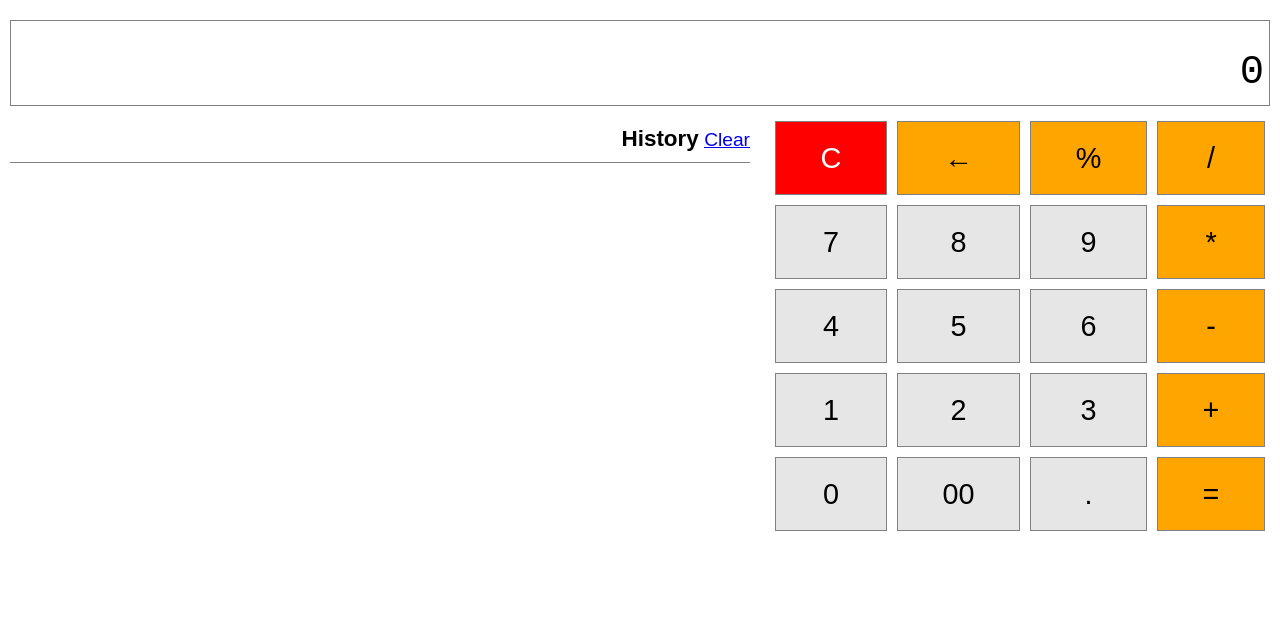
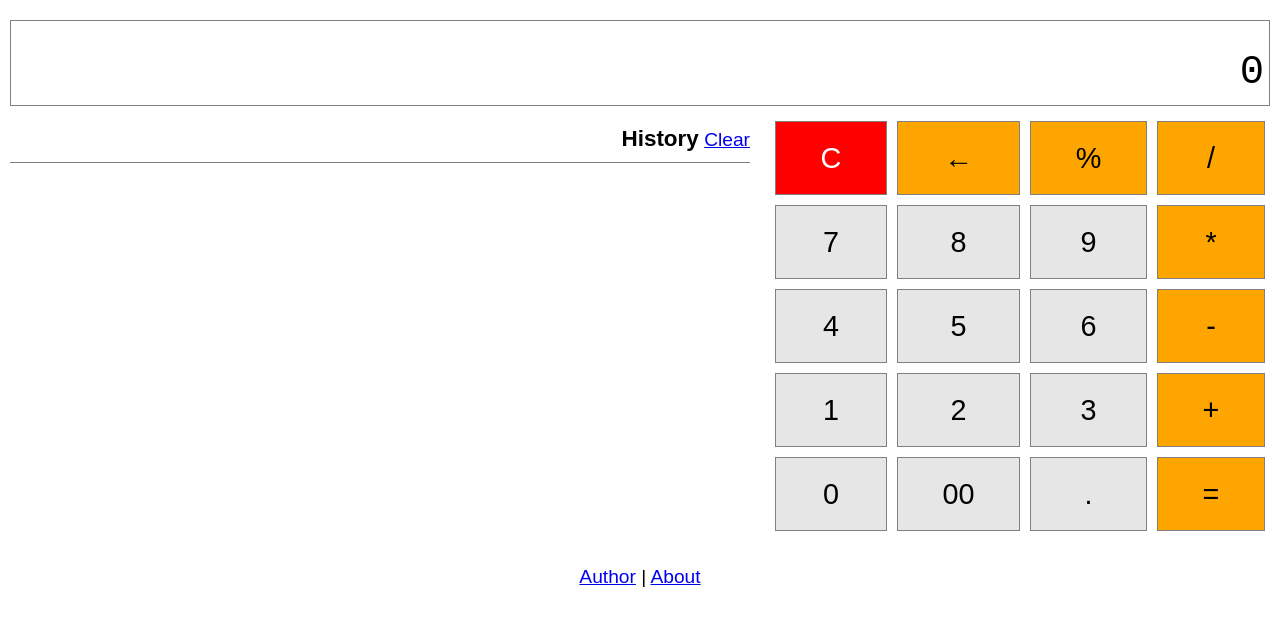
Before and after one commit to pratikabu/calculator, a website: page index.html in a window 1280 px wide. Drawn offline with nearby package versions, Linux system fonts and the light colour scheme.

Commit message:
Adding footer

```diff
--- a/index.html
+++ b/index.html
@@ -55,5 +55,9 @@
 		</div>
 	</div>
 </div>
+
+<div class="footerSlot">
+	<a target="_blank" href="https://pratikabu.com">Author</a> | <a target="_blank" href="https://github.com/pratikabu/calculator/blob/master/README.md">About</a>
+</div>
 </body>
 </html>
--- a/res/stylesheet.css
+++ b/res/stylesheet.css
@@ -93,6 +93,11 @@ h3 {
     text-align: center;
 }
 
+.footerSlot {
+    text-align: center;
+    margin: 30px 0 10px;
+}
+
 @media screen and (min-width: 1020px) {
     .maindiv {
         width: 100%;
```
